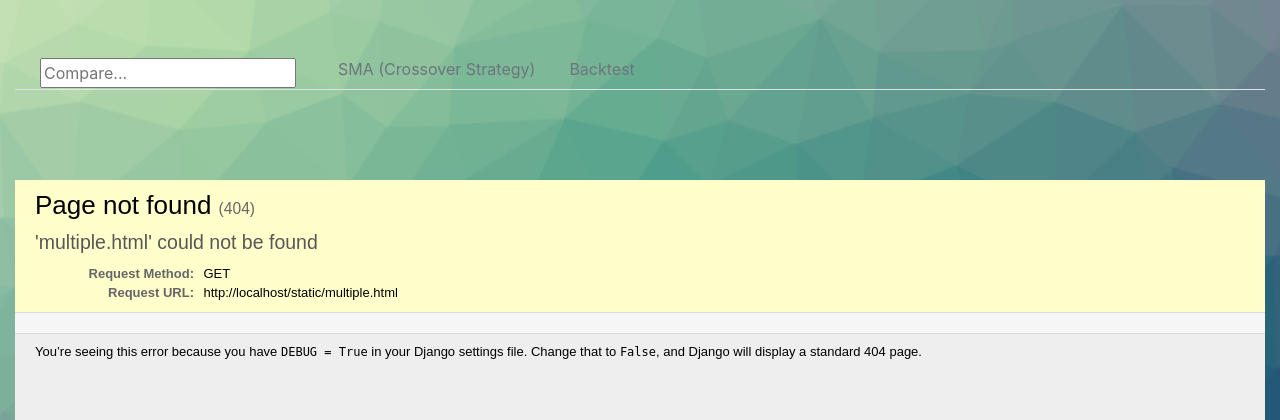
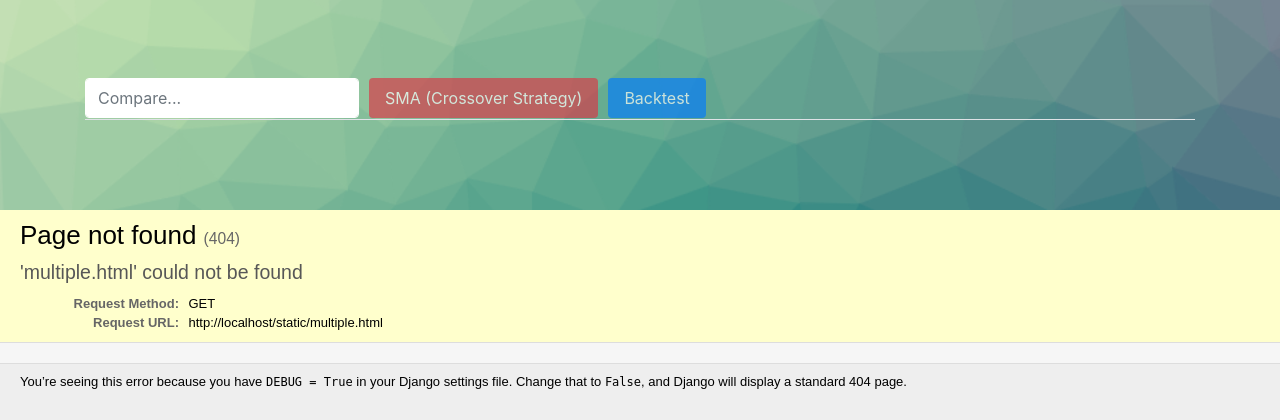
Before and after one commit to mehrakartik/sma-crossover-strategy, a Django app: template mysite/templates/Compare.html in a window 1280 px wide. Shown: the part 86-506 px from the top of the page. Run offline with Django 3.2, Linux system fonts and the light colour scheme; the template is opened without the code that fills it, so the values that code supplies are empty; some libraries are stand-ins or nearby versions.

Commit message:
buttons updated and secondary nav bar is updated

```diff
--- a/mysite/templates/Compare.html
+++ b/mysite/templates/Compare.html
@@ -80,25 +80,38 @@
 
 
     <div class="container-fluid">
-      <ul class="nav nav-tabs">
-        <li class="nav-item active">
-          <div class="col-12 col-md-10 col-lg-8">
-                <form action="/compare" method="get">
 
-                  <input type="text" name="text"  placeholder="Compare..."  style="color:#100404; margin-top:10px; margin-left: 10px; margin-right:10px" >
+      <div style="margin-top: 30px;" class="container">
+      <ul class="nav nav-tabs" >
+        <li class="nav-item">
+         <form class="form-inline" action="/compare" method="get">
 
 
-                </form>
-              </div>
+
+    <!-- <label for="inputPassword2" class="sr-only">Password</label> -->
+    <input type="text" name="text" class="form-control"  placeholder="Compare..." style="height: 40px;border-color:white;background-color: white;text-shadow:11;">
+
+
+</form>
         </li>
-        <li class="nav-item">
-          <a class="nav-link disabled">SMA (Crossover Strategy)</a>
+
+        <li class="nav-item ">
+          <!-- <a class="nav-link active" href="#">SMA (Crossover Strategy)</a> -->
+
+            <div>
+                  <button class="nav-link btn btn-danger" data-toggle="tooltip" data-placement="top" title="You cannot do SMA analysis while comparing!" href="/smacs" style="margin-left: 10px;border: none;margin-bottom: 2px;" disabled="true">SMA (Crossover Strategy)</button>
+                  </div>
+
+
         </li>
-        <li class="nav-item">
-          <a class="nav-link disabled">Backtest</a>
+        <li class="nav-item n">
+        <button class="nav-link btn btn-primary" href="/backtest" style="margin-left: 10px;border:none;margin-bottom: 2px;" disabled="true" data-toggle="tooltip" data-placement="top" title="Please first do the SMA!" >Backtest</button>
+
         </li>
       </ul>
 
+    </div>
+</div>
 
 <div class="container" style="height: 40px;margin-top: 50px">
     <div class="row " >
```
